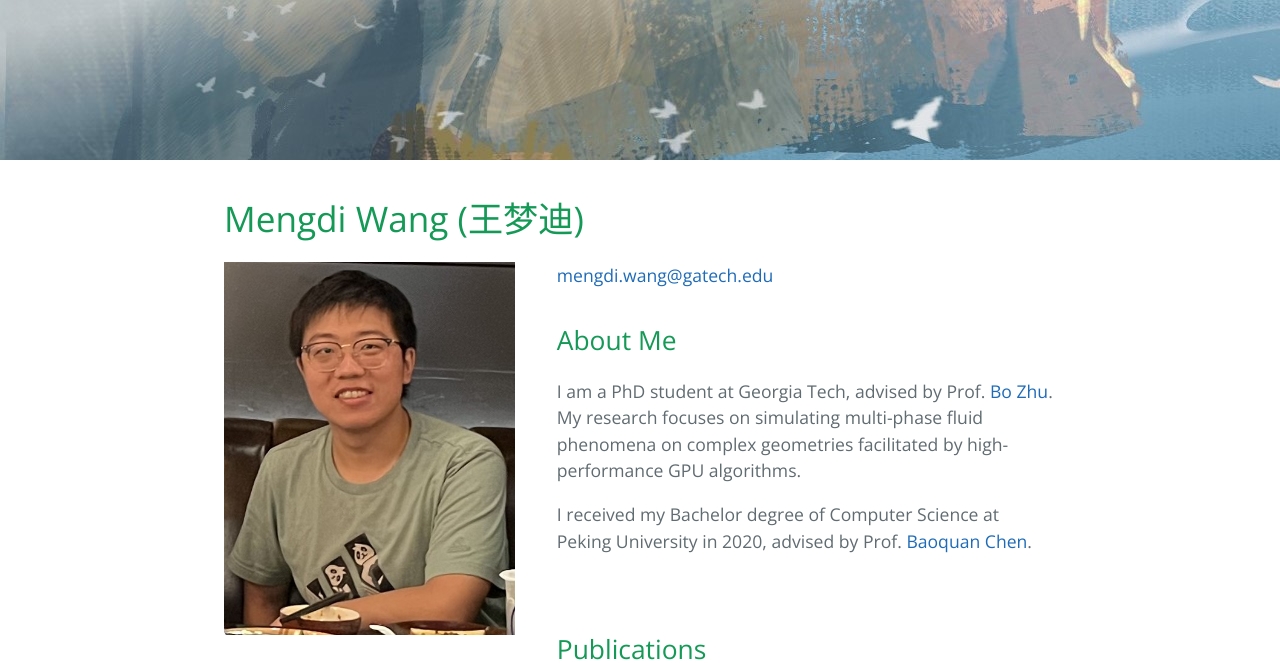
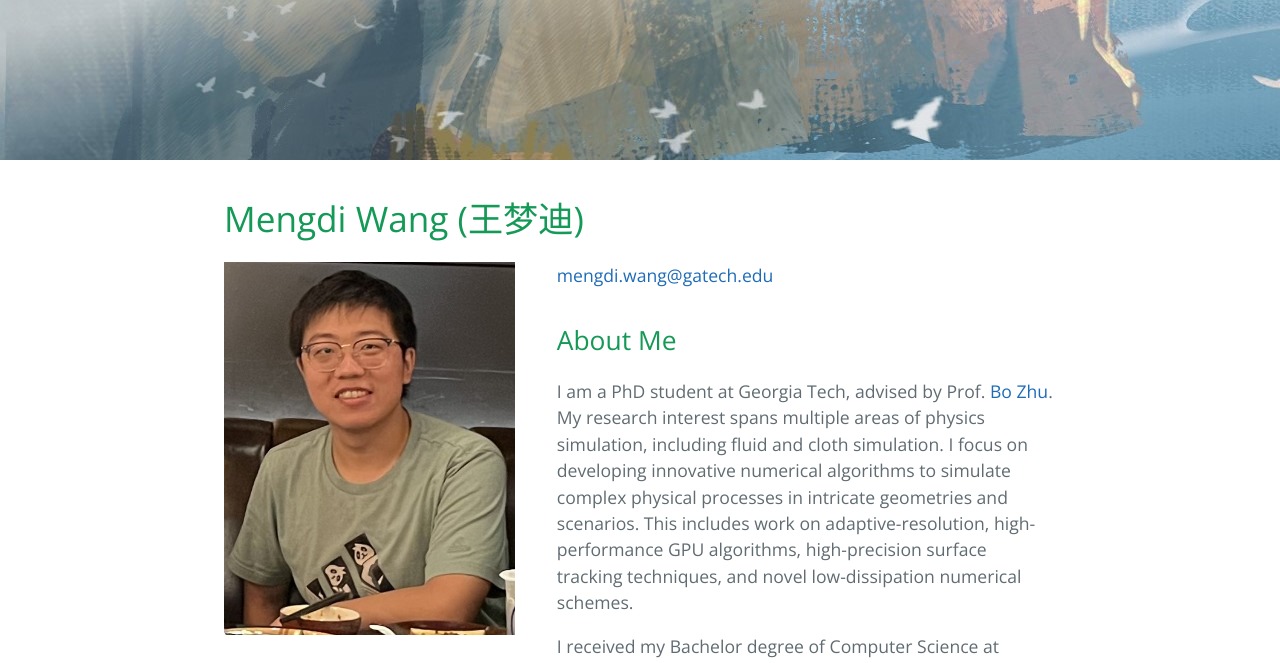
Before and after one commit to wang-mengdi/wang-mengdi.github.io, a Jekyll site: the page built from index.md, in a window 1280 px wide and 900 px high, cut to the strip 0-663 px from the top of the window. Built offline with Jekyll 4.4.1, drawn with Linux system fonts in a browser that asks for light colours; the repository's description, which GitHub fills in, is left out; our own code applies the rules of GitHub Pages for plain Markdown files.

Commit message:
update description

```diff
--- a/index.md
+++ b/index.md
@@ -7,7 +7,7 @@ layout: default
 [mengdi.wang@gatech.edu](mengdi.wang@gatech.edu)
 
 ## About Me
-I am a PhD student at Georgia Tech, advised by Prof. [Bo Zhu](https://faculty.cc.gatech.edu/~bozhu/). My research focuses on simulating multi-phase fluid phenomena on complex geometries facilitated by high-performance GPU algorithms.
+I am a PhD student at Georgia Tech, advised by Prof. [Bo Zhu](https://faculty.cc.gatech.edu/~bozhu/). My research interest spans multiple areas of physics simulation, including fluid and cloth simulation. I focus on developing innovative numerical algorithms to simulate complex physical processes in intricate geometries and scenarios. This includes work on adaptive-resolution, high-performance GPU algorithms, high-precision surface tracking techniques, and novel low-dissipation numerical schemes.
 
 I received my Bachelor degree of Computer Science at Peking University in 2020, advised by Prof. [Baoquan Chen](https://cfcs.pku.edu.cn/baoquan/).
 
```
